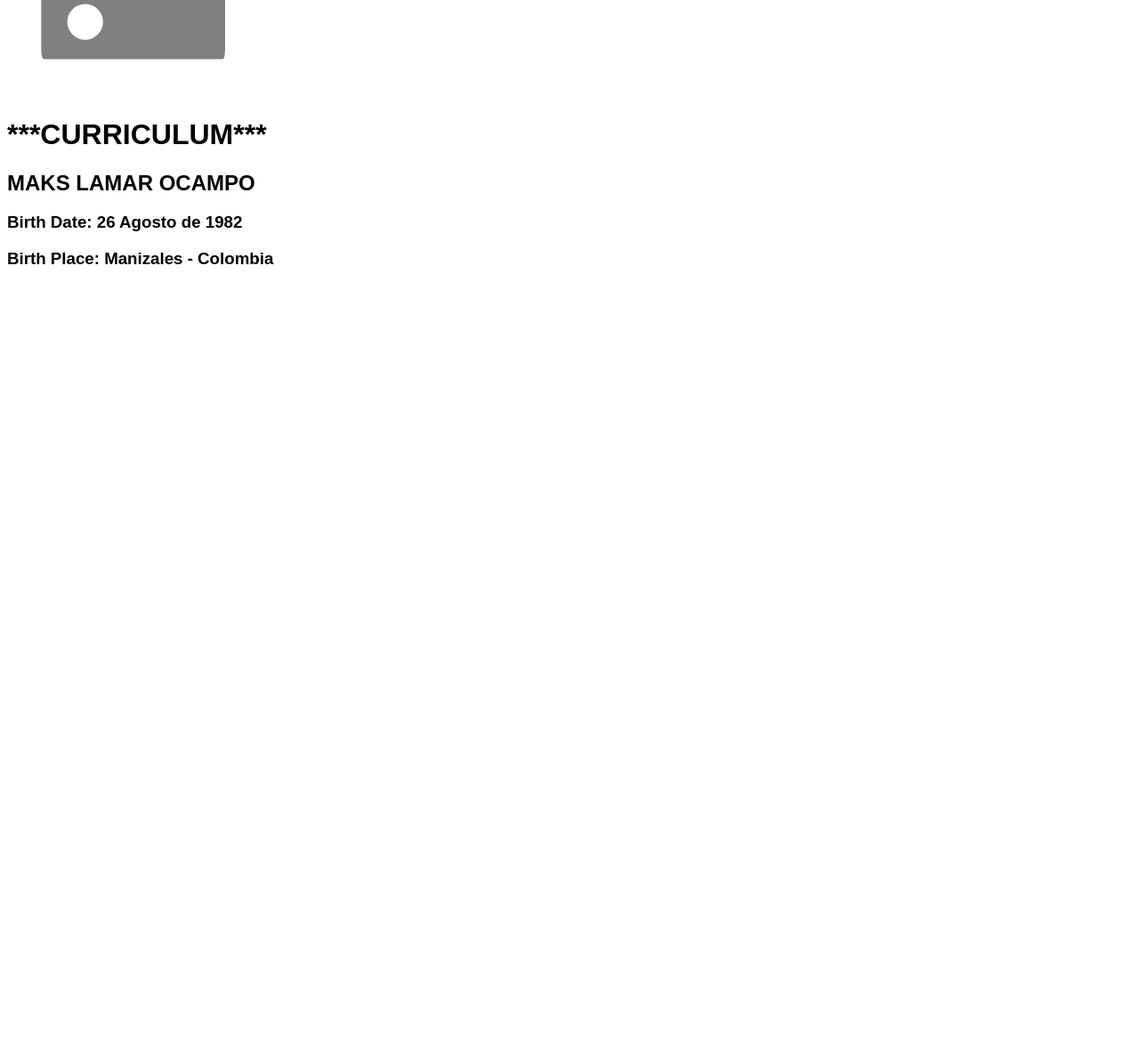
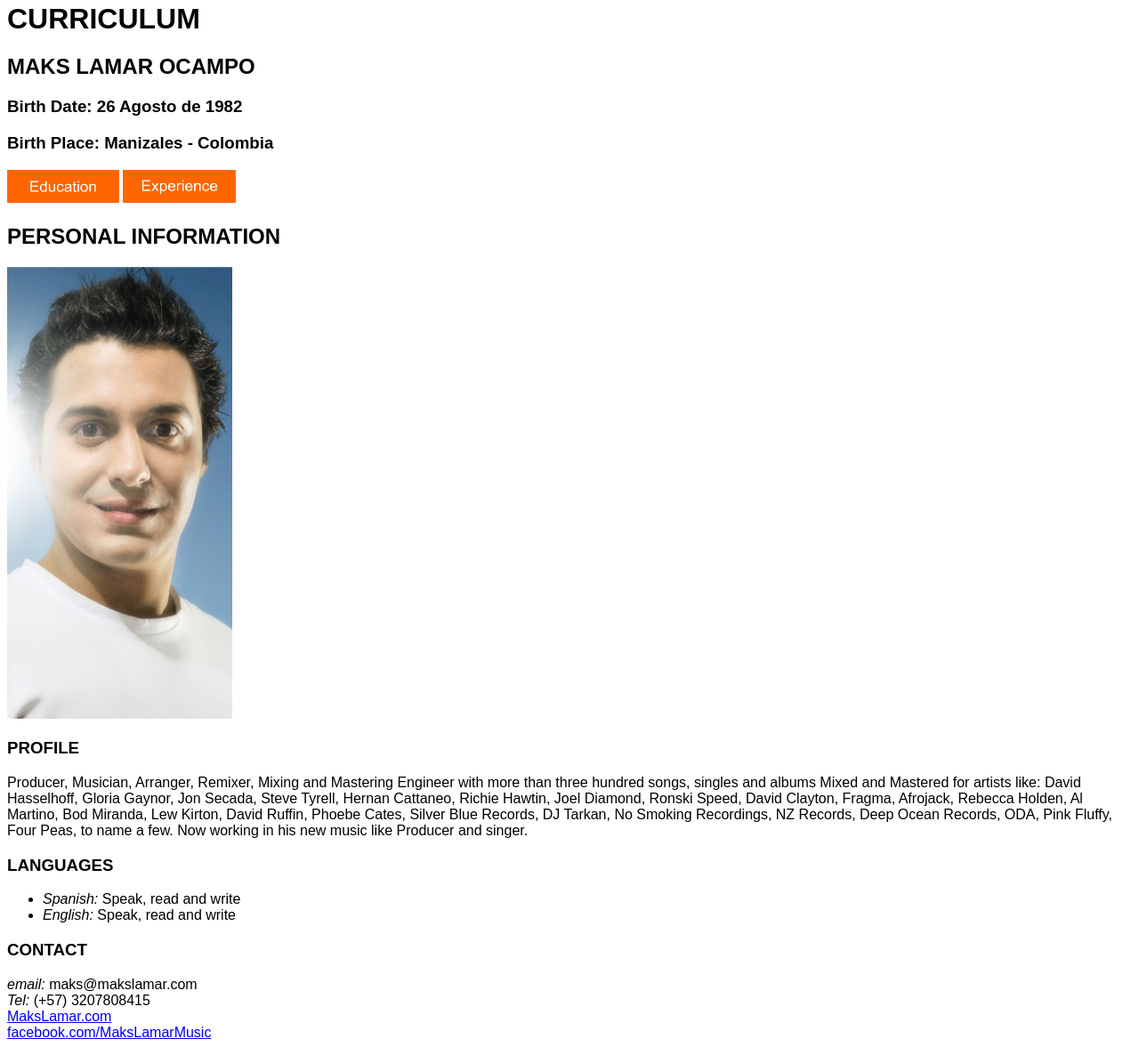
Before and after one commit to makslamar/HTML-Fundaments, a plain HTML site: page Curriculum/index.html in a window 1280 px wide. Shown: the part 161-1347 px from the top of the page at 89% size. Before the commit the page ends 800 px from the top, so only its background shows below. Drawn offline with Linux system fonts and the light colour scheme.

Commit message:
Step 1 Working
Step 1 Working, next: Step 2, for to copy the SVG logo and name-intro from index.html

```diff
--- a/Curriculum/index.html
+++ b/Curriculum/index.html
@@ -6,17 +6,17 @@
        <meta name="author" content="Maks Lamar">
        <meta name="keywords" content="Curriculum, Resumen, Maks Lamar, Next U">
        <meta name="description" content="Hoja de vida de Maks Lamar">
-       <title>Historial Profesional</title>
+       <title>Curriculum Maks Lamar</title>
    </head>
    <body>
       <header>
-        <svg xmlns="http://www.w3.org/2000/svg" xml:space="preserve" width="22%" height="22%" version="1.1" style="shape-rendering:geometricPrecision; text-rendering:geometricPrecision; image-rendering:optimizeQuality; fill-rule:evenodd; clip-rule:evenodd"
-        viewBox="0 0 16000 15000"
+        <svg xmlns="http://www.w3.org/2000/svg" xml:space="preserve" width="11%" height="11%" version="1.1" style="shape-rendering:geometricPrecision; text-rendering:geometricPrecision; image-rendering:optimizeQuality; fill-rule:evenodd; clip-rule:evenodd"
+        viewBox="2000 0 16000 15000"
          xmlns:xlink="http://www.w3.org/1999/xlink">
          <defs>
           <style type="text/css">
            <![CDATA[
-            .fil0 {fill:gray}
+            .fil0 {fill:orange}
             .fil2 {fill:white}
             .fil1 {fill:white;fill-rule:nonzero}
            ]]>
@@ -37,16 +37,40 @@
           <circle class="fil2" cx="5046" cy="10221" r="1155"/>
          </g>
         </svg>
-        <h1 style="font-family: Arial;">***CURRICULUM***</h1>
+        <h1 style="font-family: Arial;">CURRICULUM</h1>
       </header>
-      <section>
+      <section title="Name and Birth">
          <h2 style="font-family: Arial;">MAKS LAMAR OCAMPO<h2>
          <h3 style="font-family: Arial;">Birth Date: 26 Agosto de 1982<h3>
          <h3 style="font-family: Arial;">Birth Place: Manizales - Colombia<h3>
       </section>
       <nav>
-         <a href=""><img src=""></a>
-         <a href=""><img src=""></a>
+         <a href="education.html"><img src="images/education_button.jpg" width="10%"></a>
+         <a href="experience.html"><img src="images/experience_button.jpg" width="10%"></a>
       </nav>
+      <section title="Personal Information">
+         <h2 style="font-family: Arial;">PERSONAL INFORMATION</h2>
+         <a href="http://www.makslamar.com"><img src="images/Maks_Pic.bmp" width="20%"></a>
+         <strong><h3 title="Maks Lamar Profile" style="font-family: Arial;">PROFILE</h3></strong>
+         <p style="font-family: Arial;">Producer, Musician, Arranger, Remixer, Mixing and Mastering Engineer with more than three hundred songs, singles and albums Mixed and Mastered for artists like: David Hasselhoff, Gloria Gaynor, Jon Secada, Steve Tyrell, Hernan Cattaneo, Richie Hawtin, Joel Diamond, Ronski Speed, David Clayton, Fragma, Afrojack, Rebecca Holden, Al Martino, Bod Miranda, Lew Kirton, David Ruffin, Phoebe Cates, Silver Blue Records, DJ Tarkan, No Smoking Recordings, NZ Records, Deep Ocean Records, ODA, Pink Fluffy, Four Peas, to name a few. Now working in his new music like Producer and singer.</p>
+         <strong><h3 title="Maks Lamar Languages" style="font-family: Arial;">LANGUAGES</h3></strong>
+         <ul style="font-family: Arial;">
+         <li>
+         <em>Spanish:</em> Speak, read and write
+         </li>
+         <li>
+         <em>English:</em> Speak, read and write
+         </li>
+         </ul>
+      </section>
+      <footer>
+         <strong><h3 title="Maks Lamar Contact" style="font-family: Arial;">CONTACT</h3></strong>
+         <p title="Maks Lamar Contact" style="font-family: Arial;">
+           <em>email:</em> maks@makslamar.com <br/>
+           <em>Tel:</em> (+57) 3207808415 <br/>
+           <a href="http://www.makslamar.com" target="_blank">MaksLamar.com</a> <br/>
+           <a href="https://www.facebook.com/makslamarmusic" target="_blank">facebook.com/MaksLamarMusic</a> <br/>
+         </p>
+      </footer>
    </body>
 </html>
```
Also changed, not shown: Curriculum/education.html (+2 -2 lines), Curriculum/experience.html (+2 -2 lines), Curriculum/images/Maks_Pic.bmp (added), Curriculum/images/education_button.jpg (added), Curriculum/images/experience_button.jpg (added), Curriculum/images/intro_button.jpg (added), 2 other files.
